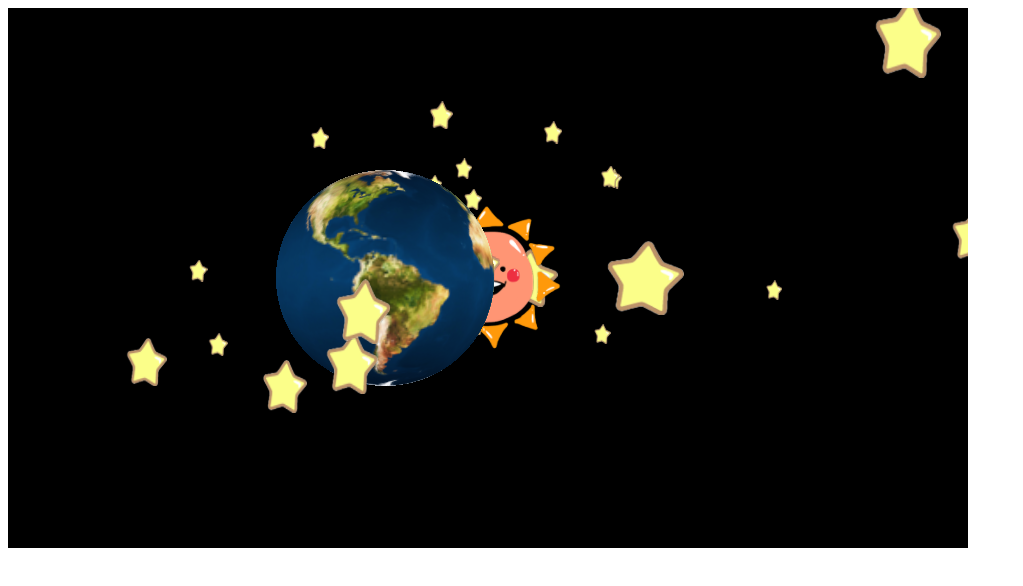
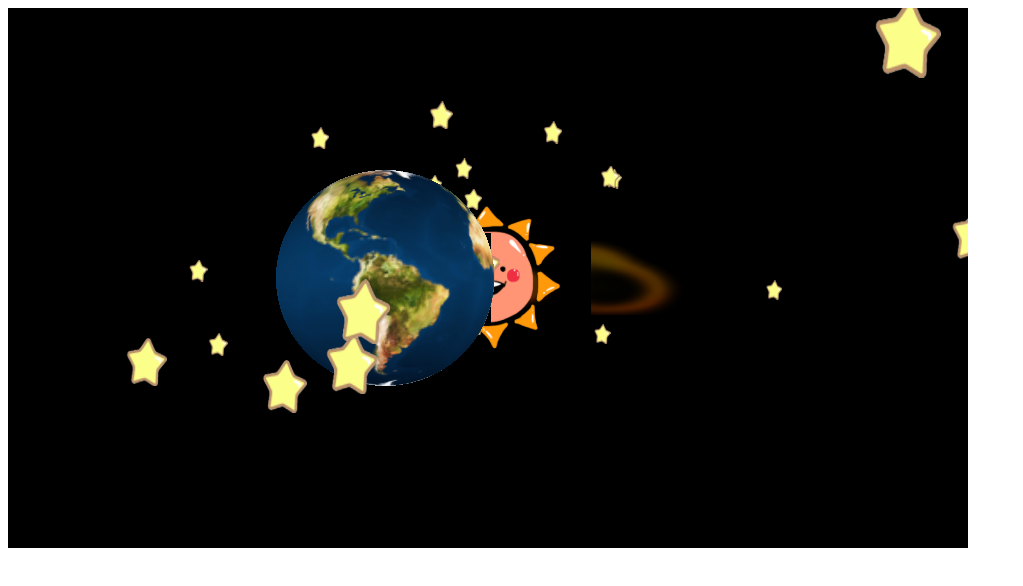
Before and after one commit to YutoWatanabe0707/6666, a plain HTML site: page sample3(X).html in a window 1280 px wide. Shown: the whole page, without its empty margins (0-1023 px from the left). Drawn offline with nearby package versions, Linux system fonts and the light colour scheme; animation ran at ten frames a second; files whose address does not match are found by name.

Commit message:
Update sample3(X).html

```diff
--- a/sample3(X).html
+++ b/sample3(X).html
@@ -39,7 +39,7 @@
          // texture作成
         var textureLoader = new THREE.TextureLoader();
         var suntexture = textureLoader.load("img/sun.png");
-        var startexture = textureLoader.load("img/star.png");
+        var startexture = textureLoader.load("img/firetex.png");
         var earthtexture = textureLoader.load("img/earth.png");
 
          // マテリアルを作成する
```
